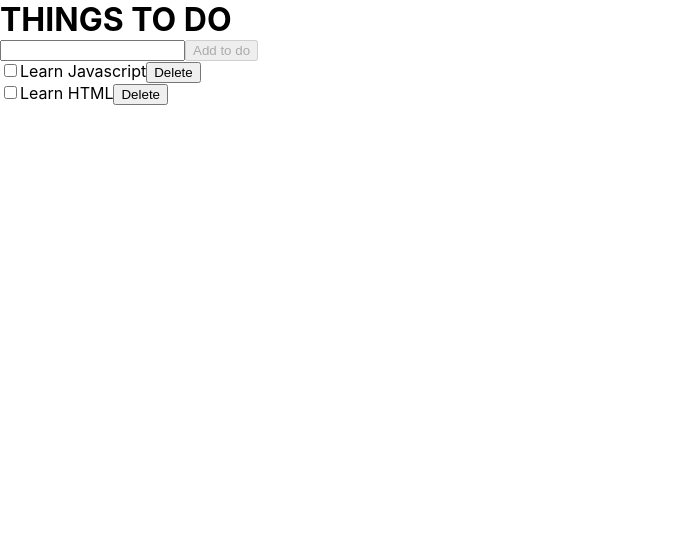
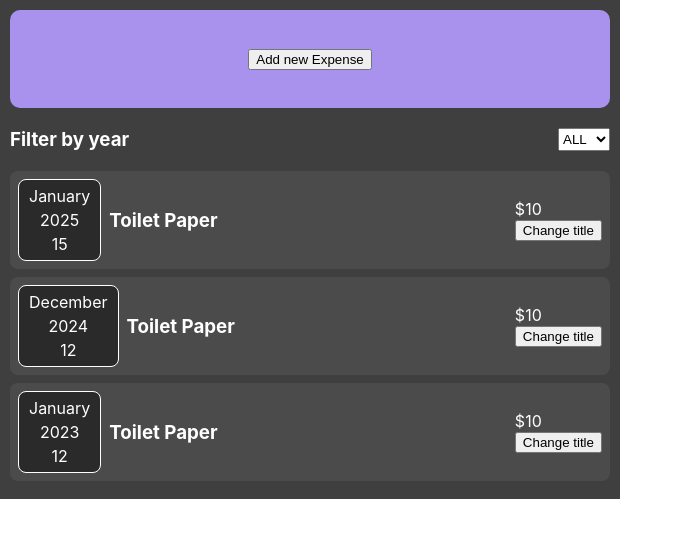
Before and after one commit to nguyengochie/react-sample-b3, a React (Create React App) app: page / in a window 1280 px wide. Shown: the top 538 px of the page, without its empty margins (0-683 px from the left). Built offline with nearby package versions, Linux system fonts and the light colour scheme.

Commit message:
feat: chua BTVN buoi 8

```diff
--- a/src/App.js
+++ b/src/App.js
@@ -2,6 +2,7 @@ import React from "react";
 import './App.css';
 import Page6 from "./components/pages/Page6";
 import Page7 from "./components/pages/Page7";
+import Page8 from "./components/pages/Page8";
 
 // ctrl + shift + o
 function App() {
@@ -9,7 +10,8 @@ function App() {
     <div className="App">
       {/* <Page1 /> */}
       {/* <Page6 /> */}
-      <Page7 />
+      {/* <Page7 /> */}
+      <Page8 />
     </div>
   );
 }
--- /dev/null
+++ b/src/components/buoi_8/ExpenseFilter.js
@@ -0,0 +1,20 @@
+import React, { useState } from 'react';
+import style from "./style.module.css"
+
+const OPTIONS = ["ALL", "2025", "2024", "2023", "2022"];
+const ExpenseFilter = ({ setFilterYear }) => {
+    const renderOptions = () => {
+        return OPTIONS.map((o) => <option key={o} value={o}>{o}</option>)
+    }
+
+    return (
+        <div className={style.flex} style={{ justifyContent: "space-between" }}>
+            <h3 style={{ color: "#ffff" }}>Filter by year</h3>
+            <select onChange={(e) => { setFilterYear(e.target.value) }}>
+                {renderOptions()}
+            </select>
+        </div>
+    )
+}
+
+export default ExpenseFilter
--- /dev/null
+++ b/src/components/buoi_8/ExpenseForm.js
@@ -0,0 +1,49 @@
+import React, { useState } from 'react';
+import style from "./style.module.css"
+
+const ExpenseForm = ({ saveForm }) => {
+    const [form, setForm] = useState();
+    const [isShowForm, setIsShowForm] = useState(false);
+
+    const setInputChange = (name, e) => {
+        const value = e.target.value;
+        setForm((prevForm) => {
+            return { ...(prevForm || {}), [name]: value }
+        })
+    }
+
+    return (
+        <div style={{ background: "#a892ee", borderRadius: "10px", padding: "8px" }}>
+            {isShowForm ? <>
+                <div className={`${style.flex} ${style["gap-10"]}`}>
+                    <div>
+                        <h3>Title</h3>
+                        <input value={form?.title} onChange={(e) => setInputChange("title", e)} />
+                    </div>
+                    <div>
+                        <h3>Amount</h3>
+                        <input value={form?.amount} type='number' onChange={(e) => setInputChange("amount", e)} />
+                    </div>
+                </div>
+                <div>
+                    <h3>Date</h3>
+                    <input value={form?.date} type='date' onChange={(e) => setInputChange("date", e)} />
+                </div>
+                <button onClick={() => {
+                    saveForm(form)
+                    setForm({
+                        title: "",
+                        amount: "",
+                        date: ""
+                    });
+                }}>Add expense</button>
+                <button onClick={() => setIsShowForm(false)}>Cancel</button>
+            </> : <div style={{ padding: "30px", textAlign: "center" }}>
+                <button onClick={() => setIsShowForm(true)}>Add new Expense</button>
+            </div>}
+
+        </div>
+    )
+}
+
+export default ExpenseForm
--- /dev/null
+++ b/src/components/buoi_8/ExpenseItem.js
@@ -0,0 +1,40 @@
+import React from 'react';
+import style from "./style.module.css";
+import { getTitleMonth } from "../../util/helper";
+
+const ExpenseItem = ({ item, setListExpense }) => {
+    const year = new Date(item.date).getFullYear();
+    const day = new Date(item.date).getDate();
+
+    const onChangeTitle = () => {
+        setListExpense((prevList) => {
+            const cloneList = [...prevList];
+            const foundIndex = cloneList.findIndex((i) => i.id === item.id);
+            if (foundIndex === -1) {
+                return prevList;
+            }
+            cloneList[foundIndex].title = "Updated!";
+            return cloneList;
+        })
+    }
+
+    return (
+        <div className={`${style.flex} ${style.itemContent}`} style={{ justifyContent: "space-between", marginBottom: "8px" }}>
+            <div className={`${style.flex}`} style={{ alignItems: "center", gap: "8px" }}>
+                <div className={style.dateContent}>
+                    <p>{getTitleMonth(item.date)}</p>
+                    <p>{year}</p>
+                    <p>{day}</p>
+                </div>
+                <h3>{item.title}</h3>
+            </div>
+
+            <div>
+                <div>${item.amount}</div>
+                <button onClick={onChangeTitle}>Change title</button>
+            </div>
+        </div>
+    )
+}
+
+export default ExpenseItem
--- /dev/null
+++ b/src/components/buoi_8/HomeWork.js
@@ -0,0 +1,50 @@
+import React, { useState } from 'react';
+import style from "./style.module.css"
+import ExpenseForm from './ExpenseForm';
+import ExpenseItem from './ExpenseItem';
+import ExpenseFilter from './ExpenseFilter';
+import { DATA } from "./const";
+
+
+const HomeWork = () => {
+    const [listExpense, setListExpense] = useState(DATA);
+    const [filterYear, setFilterYear] = useState("ALL");
+
+    const renderExpenses = () => {
+        // danh sách gốc
+        let list = listExpense;
+        //nếu tồn tại filter thì sẽ thực hiện lọc và gán vào biến list
+        if (!!filterYear && filterYear !== "ALL") {
+            list = list.filter((i) => {
+                const iYear = new Date(i.date).getFullYear() + "";
+                return iYear === filterYear;
+            })
+        }
+        // in biến list ra
+        return list.map((item) => {
+            return <ExpenseItem setListExpense={setListExpense} item={item} />
+        })
+    }
+
+    const saveForm = (formData) => {
+        const newForm = { ...formData, id: `EP-${Math.random() * 10}` }
+        setListExpense((prev) => {
+            return [...prev, newForm];
+        });
+    }
+
+
+    return (
+        <div className={`${style["p-10"]} ${style.container}`}>
+            <ExpenseForm saveForm={saveForm} />
+            <div style={{ marginTop: 20 }}>
+                <ExpenseFilter setFilterYear={setFilterYear} />
+                <div style={{ marginTop: 20 }}>
+                    {renderExpenses()}
+                </div>
+            </div>
+        </div>
+    )
+}
+
+export default HomeWork
--- /dev/null
+++ b/src/components/buoi_8/const.js
@@ -0,0 +1,20 @@
+export const DATA = [
+    {
+        id: "EP-01",
+        title: "Toilet Paper",
+        amount: 10,
+        date: "2025-1-15"
+    },
+    {
+        id: "EP-02",
+        title: "Toilet Paper",
+        amount: 10,
+        date: "2024-12-12"
+    },
+    {
+        id: "EP-03",
+        title: "Toilet Paper",
+        amount: 10,
+        date: "2023-1-12"
+    },
+]
--- /dev/null
+++ b/src/components/buoi_8/style.module.css
@@ -0,0 +1,38 @@
+.flex {
+    display: flex;
+}
+
+.gap-10 {
+    gap: 10px
+}
+
+.p-10 {
+    padding: 10px;
+}
+
+.container {
+    max-width: 600px;
+    background: #3f3f3f;
+}
+
+.dateContent {
+    display: flex;
+    flex-direction: column;
+    justify-content: center;
+    align-items: center;
+    color: #fff;
+    border: 1px solid #ffff;
+    background-color: #2a2a2a;
+    border-radius: 8px;
+    padding: 6px 10px;
+    width: fit-content;
+    gap: 4px;
+}
+
+.itemContent {
+    background-color: #4b4b4b;
+    border-radius: 8px;
+    padding: 8px;
+    color: white;
+    align-items: center;
+}
--- /dev/null
+++ b/src/components/pages/Page8.js
@@ -0,0 +1,12 @@
+import React from 'react'
+import HomeWork from '../buoi_8/HomeWork'
+
+const Page8 = () => {
+    return (
+        <div>
+            <HomeWork />
+        </div>
+    )
+}
+
+export default Page8
--- /dev/null
+++ b/src/util/helper.js
@@ -0,0 +1,5 @@
+export const getTitleMonth = (date) => {
+    const dateTime = new Date(date);
+    const month = dateTime.toLocaleString('default', { month: 'long' });
+    return month
+}
```
